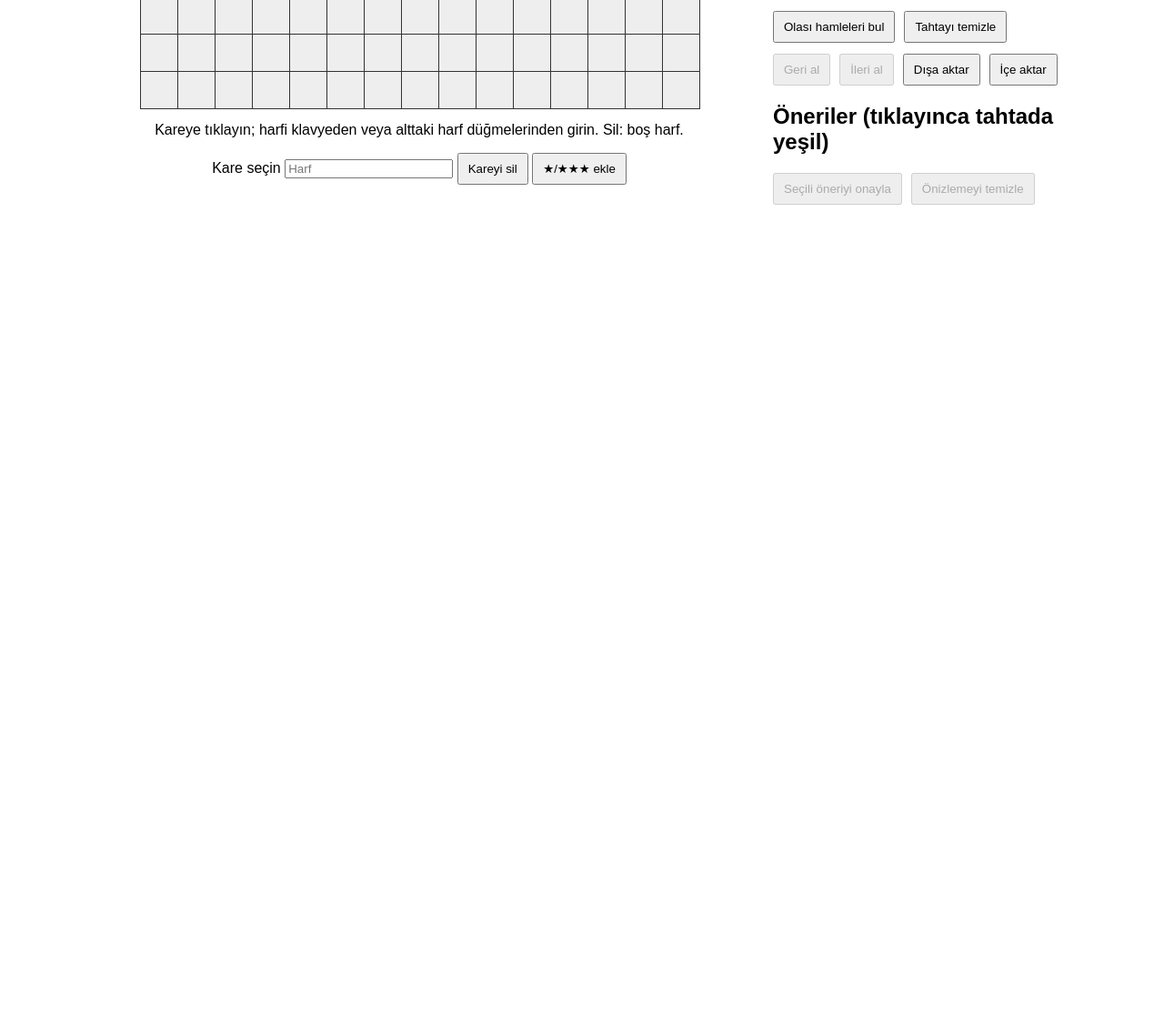
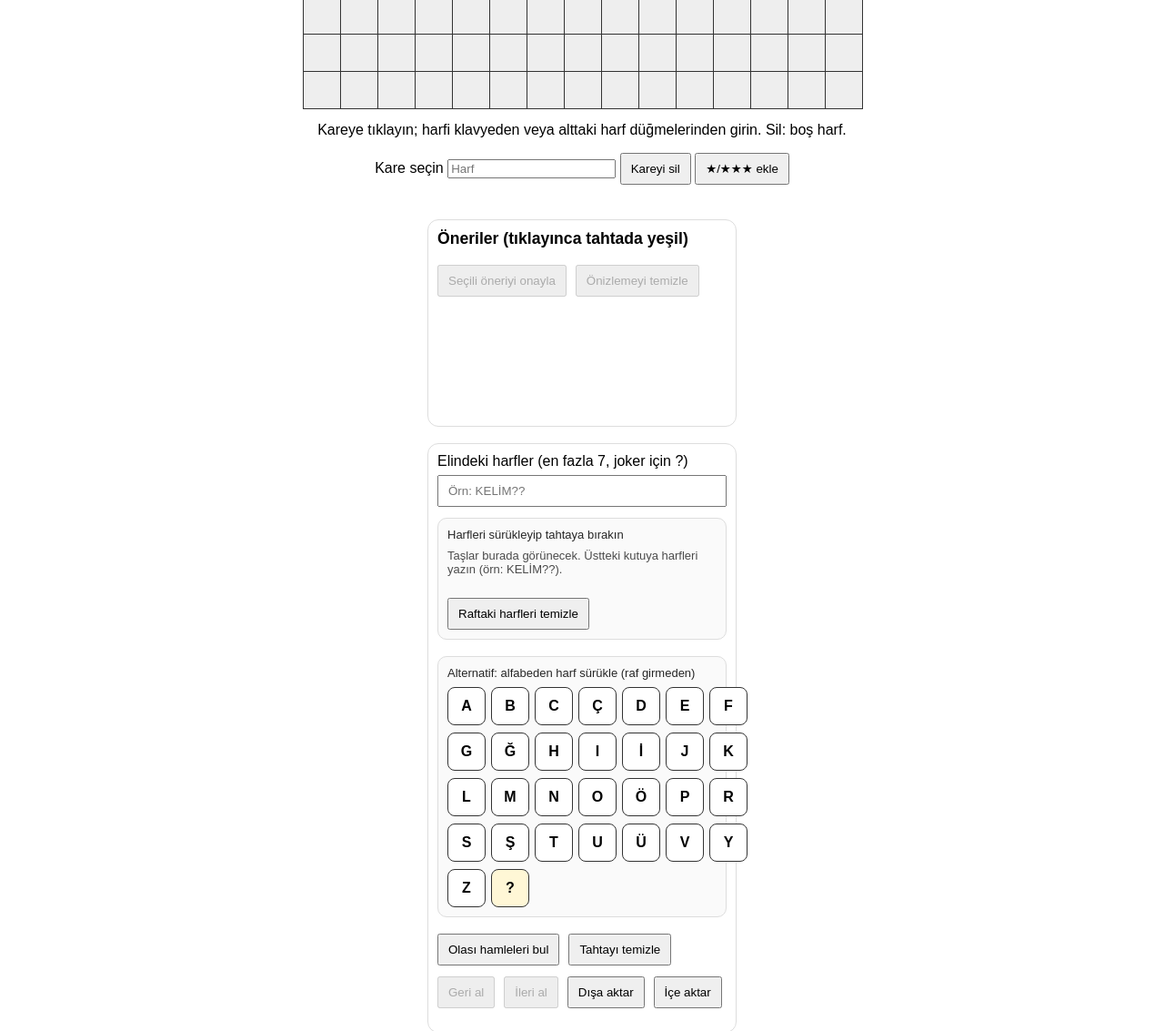
Before and after one commit to YZOKUMUS/KELIMELIK, a plain HTML site: page index.html in a window 1280 px wide. Shown: the part 688-1821 px from the top of the page at 91% size. Before the commit the page ends 949 px from the top, so only its background shows below. Drawn offline with Linux system fonts and the light colour scheme.

Commit message:
Place suggestions panel left of board with sticky scroll
Made-with: Cursor

```diff
--- a/index.html
+++ b/index.html
@@ -16,6 +16,17 @@
     <p class="hint" id="dictHint">Sözlük yükleniyor…</p>
 
     <div class="solver-grid">
+      <section class="panel moves-sidebar" aria-label="Hamle önerileri">
+        <div class="moves-wrap">
+          <h2>Öneriler (tıklayınca tahtada yeşil)</h2>
+          <div class="controls moves-controls">
+            <button type="button" id="btnConfirmMove" disabled>Seçili öneriyi onayla</button>
+            <button type="button" id="btnClearPreview" disabled>Önizlemeyi temizle</button>
+          </div>
+          <div id="movesList"></div>
+        </div>
+      </section>
+
       <div class="board-wrap">
         <div id="board" class="board" aria-label="Tahta"></div>
         <p class="fine-print">Kareye tıklayın; harfi klavyeden veya alttaki harf düğmelerinden girin. Sil: boş harf.</p>
@@ -56,15 +67,6 @@
         </div>
 
         <p class="msg" id="message" role="status"></p>
-
-        <div class="moves-wrap">
-          <h2>Öneriler (tıklayınca tahtada yeşil)</h2>
-          <div class="controls" style="justify-content:flex-start">
-            <button type="button" id="btnConfirmMove" disabled>Seçili öneriyi onayla</button>
-            <button type="button" id="btnClearPreview" disabled>Önizlemeyi temizle</button>
-          </div>
-          <div id="movesList"></div>
-        </div>
       </section>
     </div>
   </div>
--- a/styles.css
+++ b/styles.css
@@ -4,22 +4,117 @@ body {
 }
 
 .app {
-  max-width: 1100px;
+  max-width: 1420px;
   margin: 0 auto;
   padding: 16px;
 }
 
+.panel {
+  padding: 10px;
+  border: 1px solid #ddd;
+  border-radius: 12px;
+  background: #fff;
+  box-sizing: border-box;
+}
+
 .solver-grid {
-  display: flex;
+  display: grid;
   gap: 18px;
-  align-items: flex-start;
+  align-items: start;
   justify-content: center;
-  flex-wrap: wrap;
+  grid-template-columns: 1fr;
+}
+
+/* Dar ekran: tahta üstte, öneriler tahtanın altında (sol sütun hissi korunur) */
+@media (max-width: 1319px) {
+  .board-wrap {
+    order: 1;
+  }
+
+  .moves-sidebar {
+    order: 2;
+  }
+
+  .solver-panel {
+    order: 3;
+  }
+}
+
+/* Geniş ekran: öneriler | tahta | kontroller */
+@media (min-width: 1320px) {
+  .solver-grid {
+    grid-template-columns: 340px minmax(620px, auto) 340px;
+  }
 }
 
 .solver-panel {
-  width: 340px;
+  width: 100%;
+  max-width: 340px;
+  margin-left: auto;
+  margin-right: auto;
   text-align: left;
+}
+
+@media (min-width: 1320px) {
+  .solver-panel {
+    width: 340px;
+    margin-left: 0;
+    margin-right: 0;
+  }
+}
+
+.moves-sidebar {
+  width: 100%;
+  max-width: 340px;
+  margin-left: auto;
+  margin-right: auto;
+}
+
+@media (min-width: 1320px) {
+  .moves-sidebar {
+    width: 340px;
+    margin: 0;
+    position: sticky;
+    top: 12px;
+    align-self: start;
+    max-height: calc(100vh - 24px);
+    z-index: 2;
+    display: flex;
+    flex-direction: column;
+    min-height: 0;
+  }
+}
+
+.moves-wrap {
+  display: flex;
+  flex-direction: column;
+  min-height: 0;
+  flex: 1 1 auto;
+  text-align: left;
+}
+
+.moves-wrap h2 {
+  font-size: 1.1rem;
+  margin: 0 0 8px;
+}
+
+.moves-controls {
+  justify-content: flex-start;
+}
+
+/* Liste taşmasın; başlık ve düğmeler görünür kalsın */
+#movesList {
+  flex: 1 1 auto;
+  min-height: 120px;
+  max-height: min(1200px, calc(100vh - 220px));
+  overflow: auto;
+  padding-right: 6px;
+}
+
+@media (min-width: 1320px) {
+  #movesList {
+    max-height: calc(100vh - 220px);
+  }
 }
 
 .solver-panel label {
```
